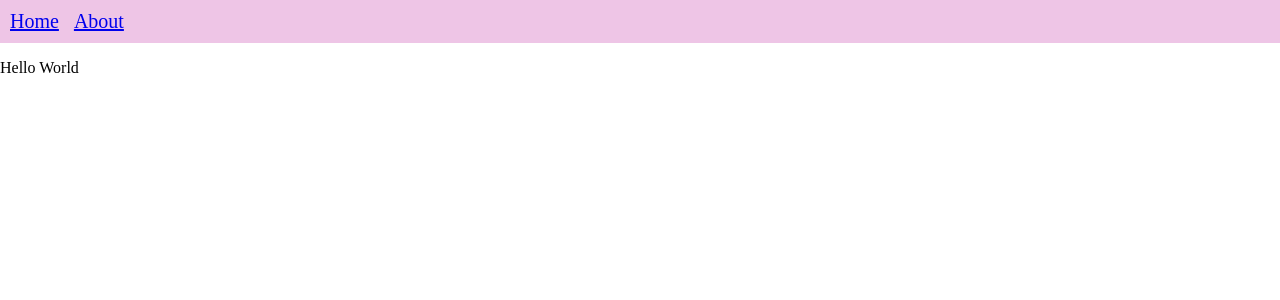
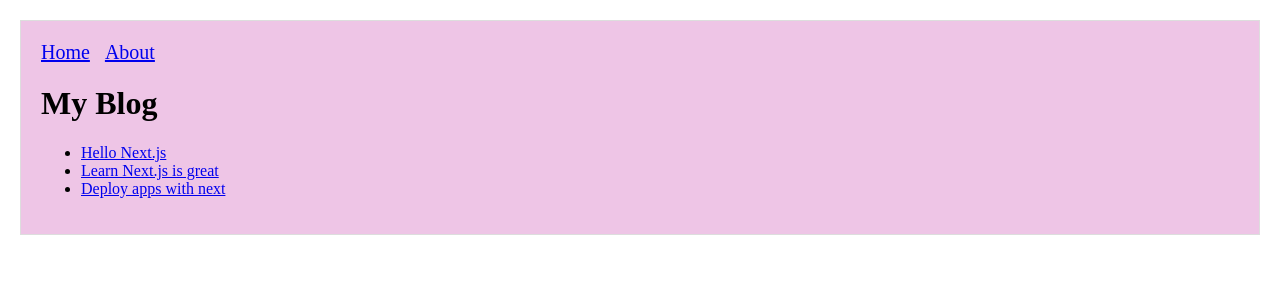
Before and after one commit to Munchyy/next, a Next.js app: page / in a window 1280 px wide. Shown: the top 300 px of the page. Built offline with nearby package versions, Linux system fonts and the light colour scheme.

Commit message:
added page routing

```diff
--- a/components/Header.js
+++ b/components/Header.js
@@ -4,13 +4,9 @@ const linkStyle = {
   marginRight: 15,
   fontSize: 20,
 };
-const divStyle = {
-  backgroundColor: 'rgb(238, 197, 230)',
-  padding: 10,
-};
 
 const Header = () => (
-  <div style={divStyle}>
+  <div>
     <Link href="/">
       <a style={linkStyle}>Home</a>
     </Link>
--- /dev/null
+++ b/components/Layout.js
@@ -0,0 +1,22 @@
+import PropTypes from 'prop-types';
+import Header from './Header';
+
+const layoutStyle = {
+  margin: 20,
+  padding: 20,
+  border: '1px solid #DDD',
+  backgroundColor: 'rgb(238, 197, 230)',
+};
+
+const Layout = ({ children }) => (
+  <div style={layoutStyle}>
+    <Header />
+    {children}
+  </div>
+);
+
+Layout.propTypes = {
+  children: PropTypes.shape().isRequired,
+};
+
+export default Layout;
--- a/package.json
+++ b/package.json
@@ -13,6 +13,7 @@
     "@zeit/next-css": "^1.0.1",
     "babel-eslint": "^10.0.1",
     "next": "^7.0.2",
+    "prop-types": "^15.6.2",
     "react": "^16.6.1",
     "react-dom": "^16.6.1"
   },
--- a/pages/index.js
+++ b/pages/index.js
@@ -1,9 +1,31 @@
-import Header from '../components/Header';
+import Link from 'next/link';
+import PropTypes from 'prop-types';
+import Layout from '../components/Layout';
 import '../css/style.css';
+
+const PostLink = ({ title }) => (
+  <li>
+    <Link href={`post?title=${title}`}>
+      <a>{title}</a>
+    </Link>
+  </li>
+);
+
+PostLink.propTypes = {
+  title: PropTypes.string.isRequired,
+};
 
 export default () => (
   <div>
-    <Header />
-    <p>Hello World</p>
+    <Layout>
+      <div>
+        <h1>My Blog</h1>
+        <ul>
+          <PostLink title="Hello Next.js" />
+          <PostLink title="Learn Next.js is great" />
+          <PostLink title="Deploy apps with next" />
+        </ul>
+      </div>
+    </Layout>
   </div>
 );
```
Also changed, not shown: pages/about.js (+4 -3 lines), pages/post.js (added, +17 -0 lines).
